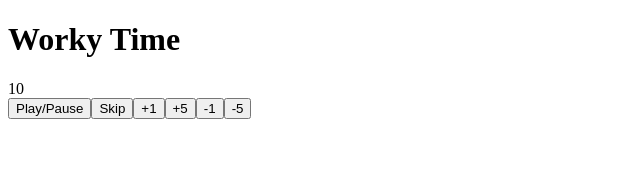
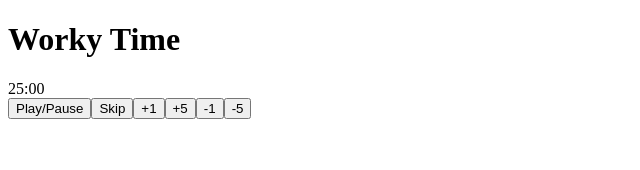
Before and after one commit to kevinherzog/pomodoro, a Vue app: page / in a window 1280 px wide. Shown: the top 170 px of the page, without its empty margins (0-640 px from the left). Built offline with nearby package versions, Linux system fonts and the light colour scheme.

Commit message:
Finished Backend

```diff
--- a/src/Timer.vue
+++ b/src/Timer.vue
@@ -3,7 +3,7 @@
         <h1 v-if="!relaxTime">Worky Time</h1>
         <h1 v-else>Breaky Time</h1>
     </div>
-    <div>{{ timerCount }}</div>
+    <div>{{ minutes }}:{{ seconds.toString().padStart(2, '0') }}</div>
     <button v-on:click="playpause">Play/Pause</button>
     <button v-on:click="skip">Skip</button>
     <button v-on:click="addOneMin">+1</button>
@@ -18,10 +18,10 @@ export default {
     data() {
         return {
             minuteLength: 60,
-            timerCount: 10,
-            workTimeValue: 10,
-            chillTimeValue: 5,
-            longChillTimeValue: 15,
+            workTimeValue: (60 * 25),
+            timerCount: (60 * 25)  ,
+            chillTimeValue: (60 * 5),
+            longChillTimeValue: (60 * 15) ,
             round: 1,
             relaxTime: false,
             running: false,
@@ -74,7 +74,7 @@ export default {
             this.timerCount = this.workTimeValue
         },
         timeEndHandler() {
-            // this.alarm.play()
+            this.alarm.play()
             this.stopTimer()
             if (this.relaxTime) {
                 this.round++
@@ -148,6 +148,14 @@ export default {
                 this.timerCount = this.timerCount - this.minuteLength
             }
         }
-    }
+    },
+    computed: {
+        minutes() {
+            return Math.floor(this.timerCount / 60);
+        },
+        seconds() {
+            return this.timerCount % 60;
+        }
+  },
 }
 </script>
```
